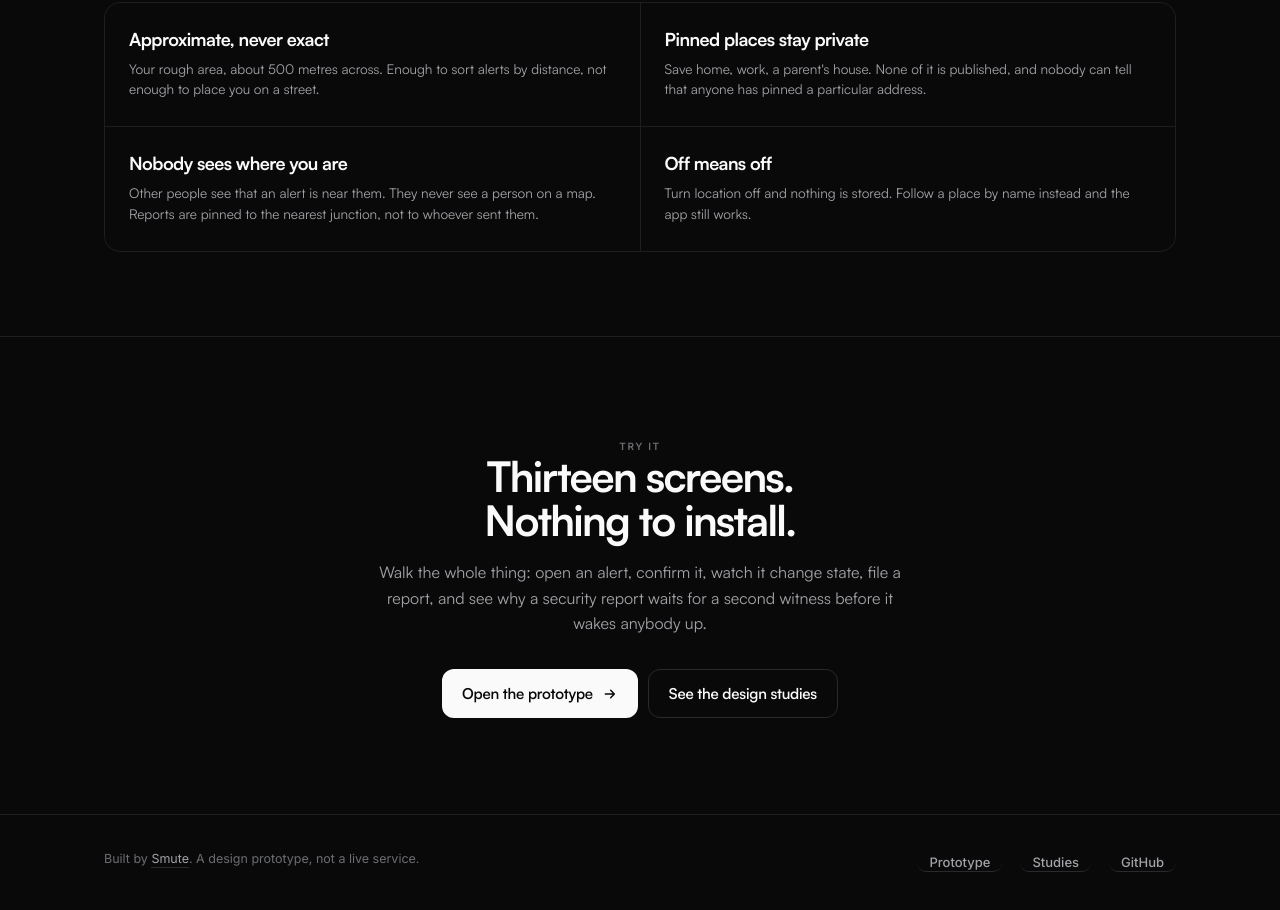
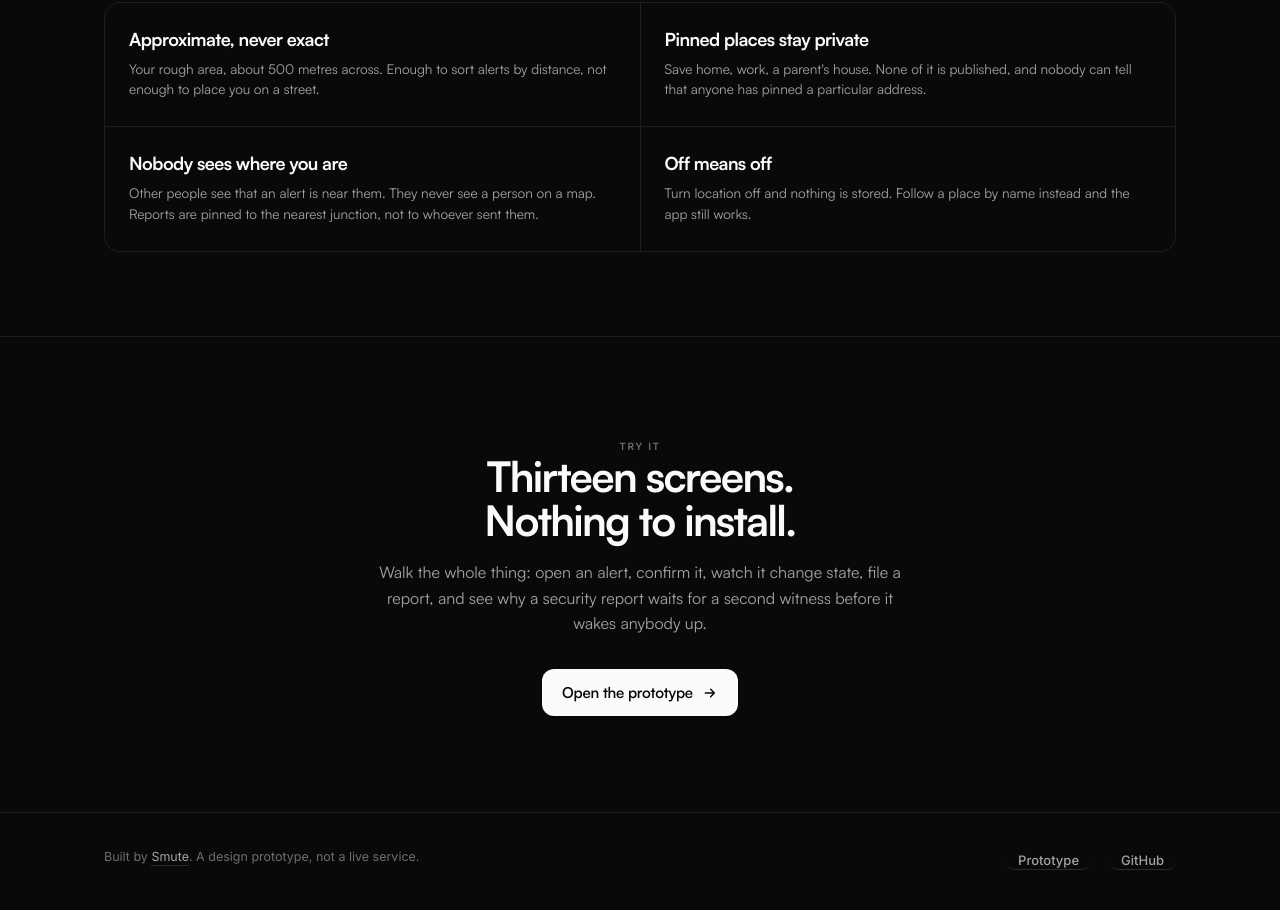
Before and after one commit to SMUTEE/community-alerts-prototype, a plain HTML site: page index.html in a window 1280 px wide. Shown: the part 3510-4420 px from the top of the page. Drawn offline with Linux system fonts and the light colour scheme.

Commit message:
Drop the design studies links from the landing page
One call to action at the close instead of two, and the footer loses its
Studies link. The route still works for anyone with the address.

Co-Authored-By: Claude Opus 5 <noreply@anthropic.com>

```diff
--- a/index.html
+++ b/index.html
@@ -437,7 +437,6 @@ footer{border-top:1px solid var(--hair);padding-block:30px 40px}
   <div class="cta">
     <a class="btn" href="/prototype">Open the prototype
       <svg width="16" height="16" viewBox="0 0 24 24" fill="none" stroke="currentColor" stroke-width="2.2" stroke-linecap="round" stroke-linejoin="round"><path d="M5 12h13M13 6.5 18.5 12 13 17.5"/></svg></a>
-    <a class="btn gh" href="/directions">See the design studies</a>
   </div>
 </div></section>
 
@@ -445,7 +444,6 @@ footer{border-top:1px solid var(--hair);padding-block:30px 40px}
   <p>Built by <a href="https://x.com/__Smute" target="_blank" rel="noopener">Smute</a>. A design prototype, not a live service.</p>
   <nav>
     <a class="nl" href="/prototype">Prototype</a>
-    <a class="nl" href="/directions">Studies</a>
     <a class="nl" href="https://github.com/SMUTEE/community-alerts-system" target="_blank" rel="noopener">GitHub</a>
   </nav>
 </div></footer>
```
